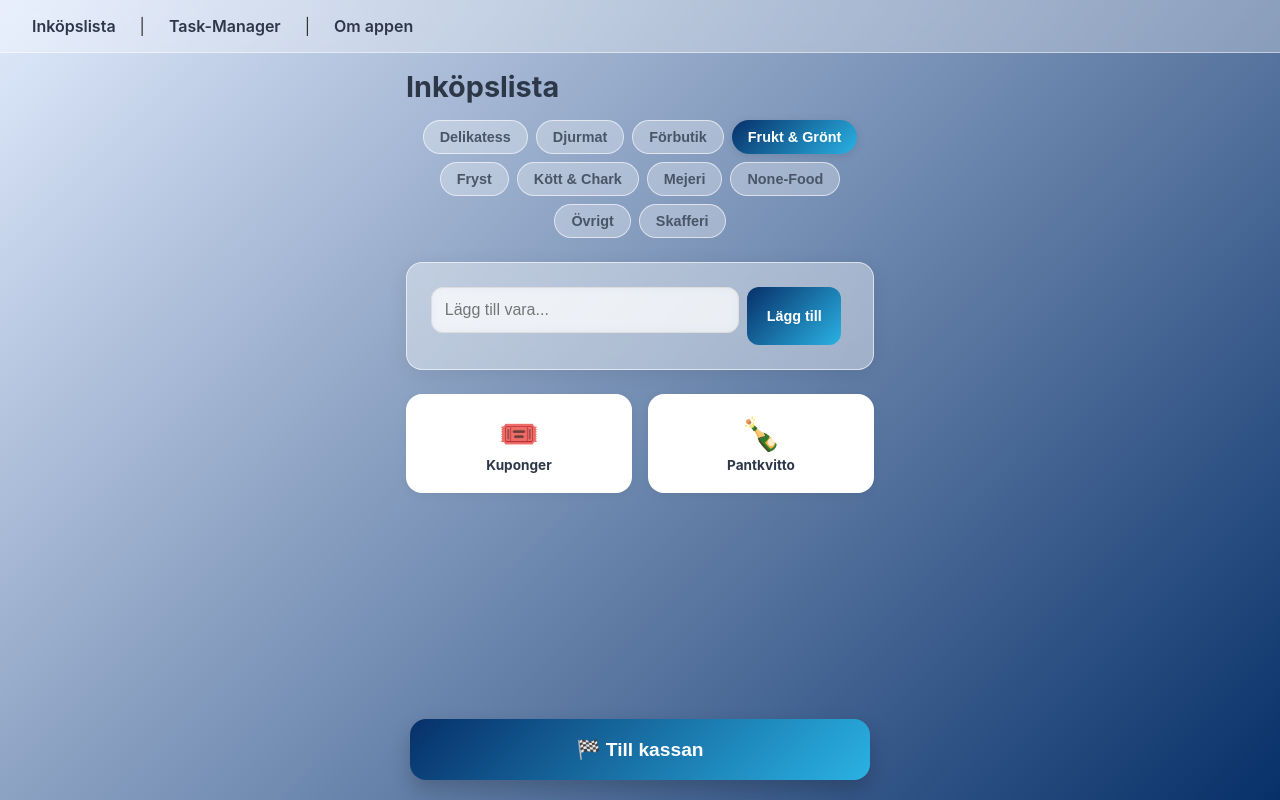
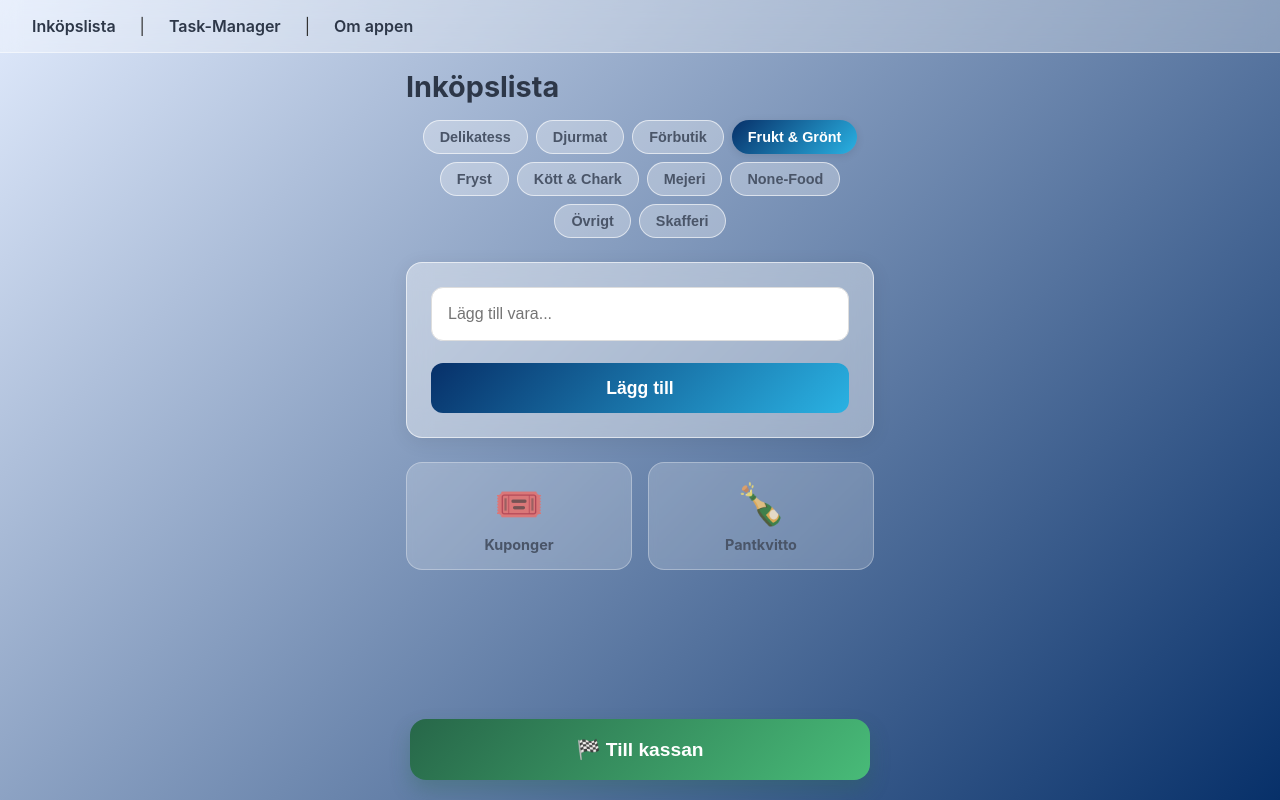
Before and after one commit to Beckasinis/Shoppinglist-Taskmanager, a React (Vite) app: page / in a window 1280 px wide. Built offline with nearby package versions, Linux system fonts and the light colour scheme.

Commit message:
Changes in CSS

```diff
--- a/src/pages/ShoppingList.css
+++ b/src/pages/ShoppingList.css
@@ -49,30 +49,56 @@ body {
   box-shadow: 0 2px 8px rgba(0, 0, 0, 0.1);
 }
 
-/* --- FORMULÄR --- */
+/* --- FORMULÄR (INPUT ÖVERST, KNAPP UNDER) --- */
 .form-card {
   display: flex;
-  gap: 0.5rem;
+  flex-direction: column;
+  /* Lägger elementen på höjden */
+  gap: 10px;
+  /* Mellanrum mellan input och knapp */
   margin-bottom: 1.5rem;
   width: 100%;
 }
 
 .form-card input {
-  flex: 1;
-  padding: 0.8rem;
+  width: 100%;
+  /* Tar upp hela bredden */
+  padding: 0.8rem 1rem;
   border-radius: 12px;
   border: 1px solid #ddd;
   font-size: 1rem;
+  outline: none;
+  height: 54px;
+  /* Lite högre för bättre mobilkänsla */
+  background: white;
+}
+
+.form-card input:focus {
+  border-color: #073069;
+  box-shadow: 0 0 0 2px rgba(7, 48, 105, 0.1);
 }
 
 .btn-primary {
-  padding: 0.8rem 1.2rem;
+  width: 100%;
+  /* Knappen blir lika bred som inputfältet */
+  height: 50px;
   background-color: #073069;
   color: white;
   border: none;
   border-radius: 12px;
   font-weight: bold;
+  font-size: 1.1rem;
+  /* Lite större text */
   cursor: pointer;
+  display: flex;
+  align-items: center;
+  justify-content: center;
+  transition: all 0.2s ease;
+}
+
+.btn-primary:active {
+  transform: scale(0.98);
+  background-color: #05234d;
 }
 
 /* --- PÅMINNELSE-KORT (PANT/KUPONG) --- */
@@ -83,6 +109,7 @@ body {
   width: 100%;
 }
 
+/* --- DOVA PÅMINNELSE-KORT --- */
 .reminder-card {
   flex: 1;
   display: flex;
@@ -90,29 +117,41 @@ body {
   align-items: center;
   justify-content: center;
   padding: 1rem;
-  background: white;
+  /* En dov, semitransparent bakgrund */
+  background: rgba(255, 255, 255, 0.2);
   border-radius: 16px;
-  border: 4px solid transparent;
+  /* En tunn, subtil kant istället för tjock ram */
+  border: 1px solid rgba(255, 255, 255, 0.3);
   cursor: pointer;
   transition: all 0.3s ease;
-  box-shadow: 0 2px 10px rgba(0, 0, 0, 0.05);
+  backdrop-filter: blur(5px);
+  /* Skapar den frostade effekten */
 }
 
 .reminder-card.active {
+  /* När den är aktiv blir den lite tydligare men behåller stilen */
+  background: rgba(72, 187, 120, 0.2);
   border-color: #48bb78;
   transform: translateY(-2px);
-  box-shadow: 0 4px 12px rgba(72, 187, 120, 0.3);
+  box-shadow: 0 4px 12px rgba(0, 0, 0, 0.1);
 }
 
 .reminder-icon {
-  font-size: 2rem;
-  margin-bottom: 0.3rem;
+  font-size: 2.5rem;
+  margin-bottom: 0.5rem;
+  /* Gör även ikonen lite dovare när den inte är vald */
+  opacity: 0.8;
+}
+
+.reminder-card.active .reminder-icon {
+  opacity: 1;
 }
 
 .reminder-text {
   font-weight: bold;
-  color: #2d3748;
-  font-size: 0.85rem;
+  /* En mörkgrå färg som är mjukare än kolsvart */
+  color: #4a5568;
+  font-size: 0.9rem;
 }
 
 .reminder-card input[type="checkbox"] {
@@ -203,26 +242,34 @@ body {
 }
 
 /* --- KASSA-KNAPP (STICKY) --- */
+/* --- KASSA-KNAPP (STICKY & GRÖN) --- */
 .btn-checkout {
   position: fixed;
   bottom: 20px;
   left: 50%;
   transform: translateX(-50%);
-  /* Centrerar fixerad knapp */
   width: 90%;
   max-width: 460px;
   padding: 1.2rem;
-  background: linear-gradient(135deg, #073069, #2ab2e3);
+  /* Här är den gröna gradienten */
+  background: linear-gradient(135deg, #276749, #48bb78);
   color: white;
   border: none;
   border-radius: 16px;
   font-size: 1.2rem;
   font-weight: bold;
   cursor: pointer;
-  box-shadow: 0 10px 20px rgba(0, 0, 0, 0.2);
+  box-shadow: 0 10px 20px rgba(39, 103, 73, 0.3);
+  /* Grönaktig skugga */
   z-index: 1000;
+  transition: all 0.2s ease;
 }
 
 .btn-checkout:active {
-  transform: translateX(-50%) scale(0.98);
+  transform: translateX(-50%) scale(0.95);
+  filter: brightness(1.1);
 }
+
+.btn-checkout:hover {
+  box-shadow: 0 12px 24px rgba(39, 103, 73, 0.4);
+}
```
